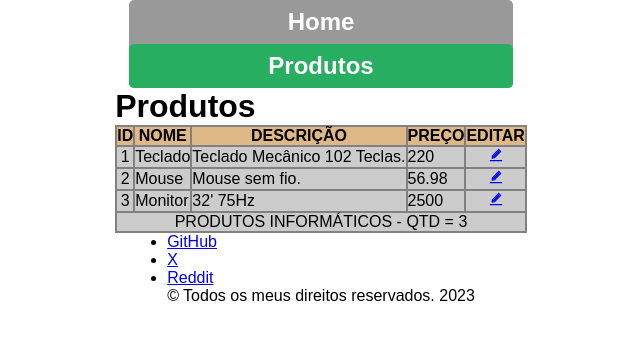
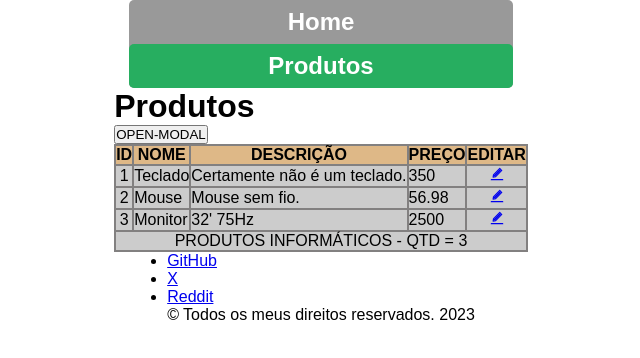
Before and after one commit to Rodrigo-Brasileiro/spa-espf, a React (Vite) app: page /produtos in a window 1280 px wide. Shown: the top 358 px of the page, without its empty margins (319-959 px from the left). Built offline with nearby package versions, Linux system fonts and the light colour scheme; data requests are answered from the project's data file.

Commit message:
commit modal

```diff
--- a/db.json
+++ b/db.json
@@ -1,7 +1,22 @@
 {
-    "produtos":[
-        {"id":1,"nome":"Teclado","desc":"Teclado Mecânico 102 Teclas.","preco":220},
-        {"id":2, "nome":"Mouse", "desc":"Mouse sem fio.", "preco":56.98},
-        {"id":3, "nome":"Monitor", "desc":"32' 75Hz", "preco":2500}
-    ]
+  "produtos": [
+    {
+      "id": 1,
+      "nome": "Teclado",
+      "desc": "Certamente não é um teclado.",
+      "preco": "350"
+    },
+    {
+      "id": 2,
+      "nome": "Mouse",
+      "desc": "Mouse sem fio.",
+      "preco": 56.98
+    },
+    {
+      "id": 3,
+      "nome": "Monitor",
+      "desc": "32' 75Hz",
+      "preco": 2500
+    }
+  ]
 }
--- /dev/null
+++ b/src/components/ModalAction/ModalAction.jsx
@@ -0,0 +1,13 @@
+import "./ModalAction.scss"
+
+export default function ModalAction(props) {
+
+    if(props.open){
+        return (
+            <div className="modal">
+                <h1>MODAL</h1>
+                <button onClick={()=>props.setClose(false)}>CLOSE-MODAL</button>
+            </div>
+        )
+  }
+}
--- /dev/null
+++ b/src/components/ModalAction/ModalAction.scss
@@ -0,0 +1,8 @@
+.modal{
+    background-color: rgba(0,0,0,0.8);
+    width: 100%;
+    position: fixed;
+    top: 0px;
+    left: 0;
+    z-index: 10000;
+}
--- a/src/routes/EditarProdutos.jsx
+++ b/src/routes/EditarProdutos.jsx
@@ -1,9 +1,10 @@
 import { useEffect, useState } from 'react';
-import { useParams } from 'react-router-dom'
+import { useNavigate, useParams } from 'react-router-dom'
 
 export default function EditarProdutos() {
 
     const {id} = useParams();
+    const navigation = useNavigate()
 
     document.title = "Editar Produtos " + id;
 
@@ -29,19 +30,33 @@ export default function EditarProdutos() {
       //Destructuring
       const {name,value} = e.target;
 
-      //Setando os dados diretamente no objeto através de SPREAD
+      //Setando os dados diretamente no objeto atravé de SPREAD
       setProduto({...produto,[name]:value});
-
 
     }
 
+    const handleSubmit = (e) =>{
+      e.preventDefault();
 
+        fetch(`http://localhost:5000/produtos/${id}`,{
+          method:"PUT",
+          headers:{
+            "Content-Type":"application/json"
+          },
+          body: JSON.stringify(produto)
+        })
+        .then((response)=> console.log("Dados alterado com sucesso - STATUS CODE : " + response.status))
+        .catch(error=> console.log(error));
+
+        //Redirect
+        navigation("/produtos");
+    }
 
   return (
     <div>
         <h1>Editar Produtos</h1>
           <div>
-            <form>
+            <form onSubmit={handleSubmit}>
               <fieldset>
                 <legend>Produto Selecionado</legend>
                 <div>
@@ -67,15 +82,16 @@ export default function EditarProdutos() {
   )
 }
 
-// Segunda forma de INPUT com UseState
+
+
+//2ª FORM DE INPUT COM useState
 // if(name == "nome"){
-//         setProduto({"nome":value,"desc":produto.desc,"preco":produto.preco});
-//       }else if(name == "desc"){
-//         setProduto({"nome":produto.nome,"desc":value,"preco":produto.preco});
-//       }else if(name == "preco"){
-//         setProduto({"nome":produto.nome,"desc":produto.desc,"preco":value});
-//       }
-
+//   setProduto({"nome":value,"desc":produto.desc,"preco":produto.preco});
+// }else if(name == "desc"){
+//   setProduto({"nome":produto.nome,"desc":value,"preco":produto.preco});
+// }else if(name == "preco"){
+//   setProduto({"nome":produto.nome,"desc":produto.desc,"preco":value});
+// }
 
 // //1ª FORMA DE INPUT COM useState
 // <form>
--- a/src/routes/Produtos.jsx
+++ b/src/routes/Produtos.jsx
@@ -3,14 +3,15 @@ import { ListaProduto } from "../components/ListaProdutos";
 import style from "./Produtos.module.css";
 import {AiTwotoneEdit as Editar} from "react-icons/ai"
 import { useEffect, useState } from "react";
+import ModalAction from "../components/ModalAction/ModalAction";
 
 export default function Produtos() {
   document.title = "Lista de Produtos";
 
-  const [listaProdutosApi,setListaProdutosApi] = useState([]);
-
+  const[listaProdutosApi,setListaProdutosApi] = useState([]);
 
   useEffect(()=>{
+
     //Realizando o Request
     fetch("http://localhost:5000/produtos")
     //Recebendo o Response e transformando em json
@@ -19,12 +20,20 @@ export default function Produtos() {
     .then((response)=> setListaProdutosApi(response))
     //Exibindo caso ocorra algum erro.
     .catch(error=> console.log(error));
-  },[])
+
+  },[]);
+
+  const [open, setOpen] = useState(false);
 
 
   return (
     <div>
       <h1>Produtos</h1>
+
+      <ModalAction open={open} setClose={setOpen}/>
+
+      <button onClick={()=> setOpen(true)}>OPEN-MODAL</button>
+
 
       <table className={style.tblEstilo}>
         <thead>
```
Lines whose indentation alone changed are shown as unchanged.
